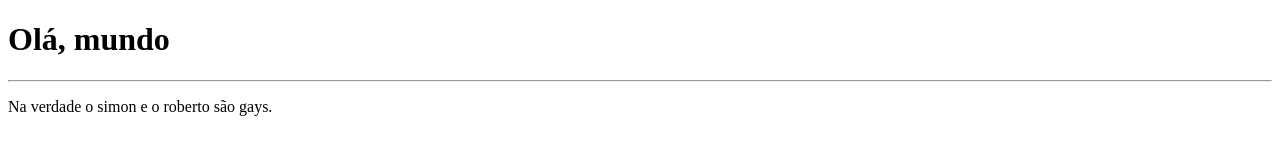
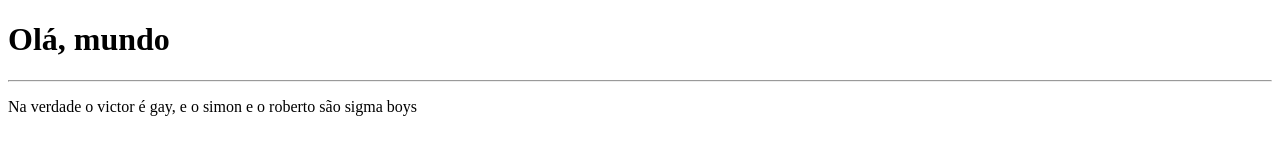
Before and after one commit to andradavic/Learning1, a plain HTML site: page site-exemplo/index.html in a window 1280 px wide. Drawn offline with Linux system fonts and the light colour scheme.

Commit message:
Correção finalizada, finalmente
Após erros e erros a correção foi feita de forma correta, com 100% de exito.

```diff
--- a/site-exemplo/index.html
+++ b/site-exemplo/index.html
@@ -9,6 +9,6 @@
 <body>
     <h1>Olá, mundo</h1>
     <hr>
-    <p>Na verdade  o simon e o roberto são gays.</p>
+    <p>Na verdade  o victor é gay, e o simon e o roberto são sigma boys</p>
 </body>
 </html>
```
